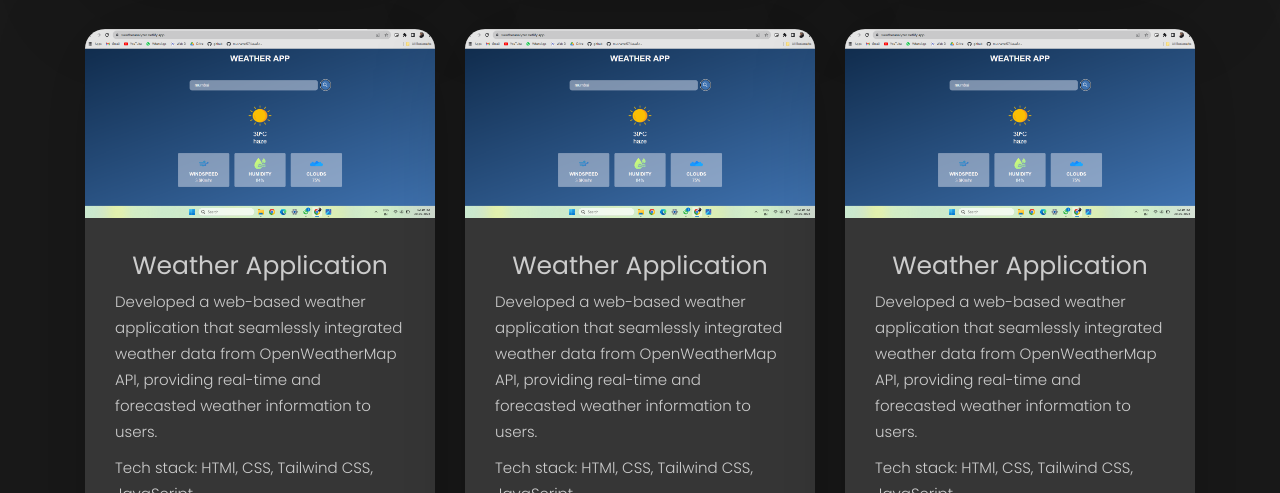
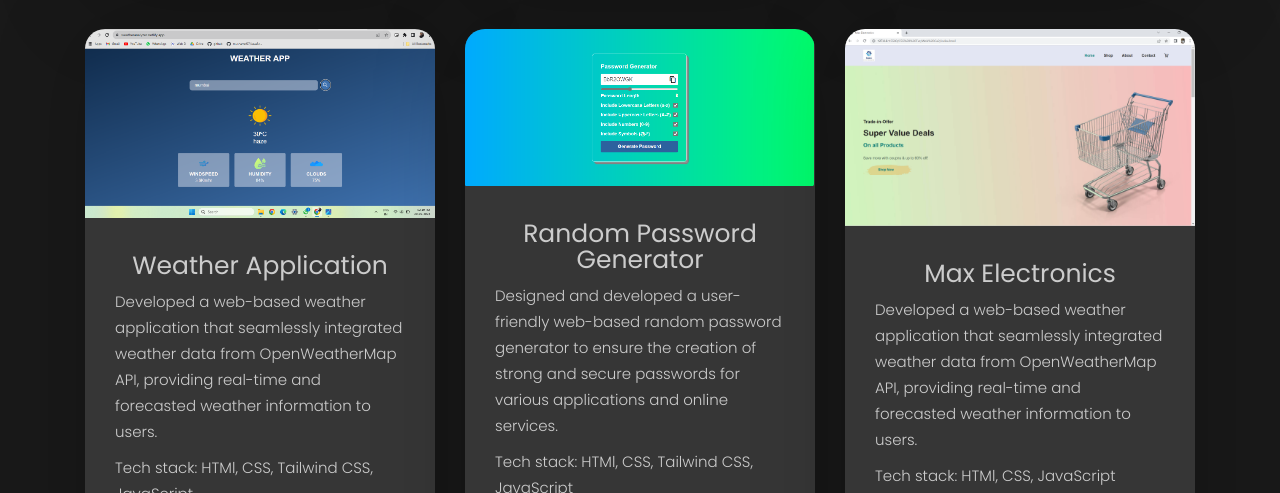
Before and after one commit to musharraf07/Portfolio, a plain HTML site: page index.html in a window 1280 px wide. Shown: the part 2431-2924 px from the top of the page. Drawn offline with nearby package versions, Linux system fonts and the light colour scheme.

Commit message:
added projects

```diff
--- a/index.html
+++ b/index.html
@@ -215,18 +215,19 @@
 
                 </div>
                 <div class="project-card" data-aos="flip-right" data-aos-delay="50"  data-aos-duration="1000">
-                    <img src="./images/projects/WeatherApp.png" alt="weather app">
+                    <img src="./images/projects/password-generator.png" alt="weather app">
                     <div class="project-details">
-                        <p class="project-title">Weather Application
+                        <p class="project-title">Random Password Generator
                         </p>
-                        <p class="project-info">Developed a web-based weather application that seamlessly integrated weather data from OpenWeatherMap API,
-                            providing real-time and forecasted weather information to users.</p>
+                        <p class="project-info">Designed and developed a user-friendly web-based random password generator to ensure the creation of strong and
+                          secure passwords for various applications and online services.
+                          </p>
                         <p class="project-info">Tech stack: HTMl, CSS, Tailwind CSS, JavaScript</p>
                         <div class="project-links">
-                            <a href="https://github.com/musharraf07/JavaScriptCourse/tree/main/Projects/10_WeatherApp">
+                            <a href="https://github.com/musharraf07/JavaScriptCourse/tree/main/Projects/11_PasswordGenerator">
                                 <i title="GitHubLink" class="fa-brands fa-github icon"></i><p>Github</p>
                               </a>
-                              <a href="https://weatheranalyzer.netlify.app/">
+                              <a href="https://randompassword1.netlify.app/">
                                 <i title="Live Link" class="fa-solid fa-link icon"> </i><p>Live Preview</p>
                               </a>
                     </div>
@@ -234,18 +235,18 @@
 
                 </div>
                 <div class="project-card" data-aos="flip-left" data-aos-delay="50"  data-aos-duration="1000">
-                    <img src="./images/projects/WeatherApp.png" alt="weather app">
+                    <img src="./images/projects/MaxElectronics.png" alt="weather app">
                     <div class="project-details">
-                        <p class="project-title">Weather Application
+                        <p class="project-title">Max Electronics
                         </p>
                         <p class="project-info">Developed a web-based weather application that seamlessly integrated weather data from OpenWeatherMap API,
                             providing real-time and forecasted weather information to users.</p>
-                        <p class="project-info">Tech stack: HTMl, CSS, Tailwind CSS, JavaScript</p>
+                        <p class="project-info">Tech stack: HTMl, CSS, JavaScript</p>
                         <div class="project-links">
-                            <a href="https://github.com/musharraf07/JavaScriptCourse/tree/main/Projects/10_WeatherApp">
+                            <a href="https://github.com/musharraf07/Max-Electronics">
                                 <i title="GitHubLink" class="fa-brands fa-github icon"></i><p>Github</p>
                               </a>
-                              <a href="https://weatheranalyzer.netlify.app/">
+                              <a href="https://maxelectronics.netlify.app/">
                                 <i title="Live Link" class="fa-solid fa-link icon"> </i><p>Live Preview</p>
                               </a>
                     </div>
```
Also changed, not shown: images/projects/password-generator.png (added).
